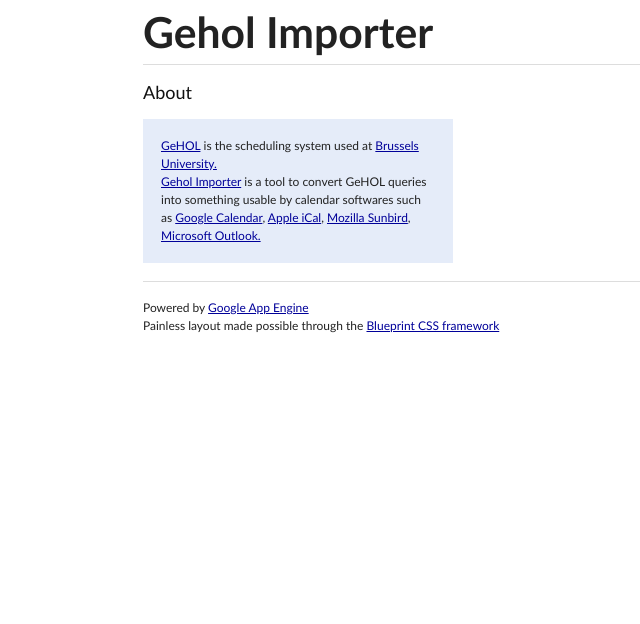
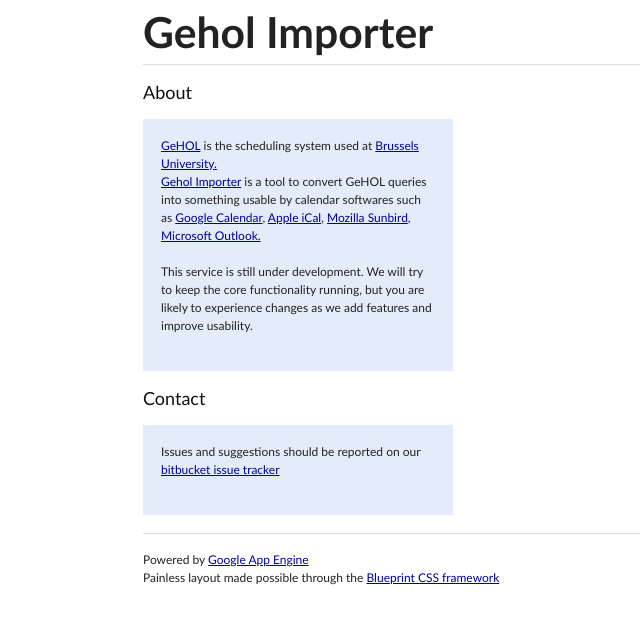
Before and after one commit to sevas/geholimportapp, a Python web app: template templates/main.html in a window 1280 px wide. Shown: the top 624 px of the page, without its empty margins (22-662 px from the left). Run offline with Jinja, Linux system fonts and the light colour scheme; the template is opened without the code that fills it, so the values that code supplies are empty.

Commit message:
updated main template "About" & "Contact" boxes.

```diff
--- a/templates/main.html
+++ b/templates/main.html
@@ -1,6 +1,6 @@
 <html>
 <head>
-  <link type="text/css" rel="stylesheet" href="/stylesheets/blueprint/screen.css" />
+  <link type="text/css" rel="stylesheet" href="/stylesheets/blueprint/screen.css"  media="screen, projection"/>
   <title>Gehol Import</title>
 </head>
   <body>
@@ -23,6 +23,7 @@
         <div class="span-8 last">
           <h3>About</h3>
           <div class="box">
+              <p>
               <a href="http://164.15.72.157/GeHoL/horaire_cours.php">GeHOL</a> is the scheduling system used at
               <a href="http://www.ulb.ac.be">Brussels University.</a>
               <br/>
@@ -31,7 +32,19 @@
               <a href="http://www.apple.com/macosx/what-is-macosx/mail-ical-address-book.html">Apple iCal</a>,
               <a href="http://www.mozilla.org/projects/calendar/sunbird/">Mozilla Sunbird</a>,
               <a href="http://office.microsoft.com/en-us/outlook/">Microsoft Outlook.</a>
+              </p>
+              <p>
+                  This service is still under development. We will try to keep the core functionality running, but you
+                  are likely to experience changes as we add features and improve usability.
+              </p>
+
           </div>
+            <h3>Contact</h3>
+            <div class="box">
+              <p>
+                  Issues and suggestions should be reported on our <a href="https://bitbucket.org/odebeir/geholimportapp/issues?status=new&status=open">bitbucket issue tracker</a>
+              </p>
+            </div>
         </div>
 
 
```
